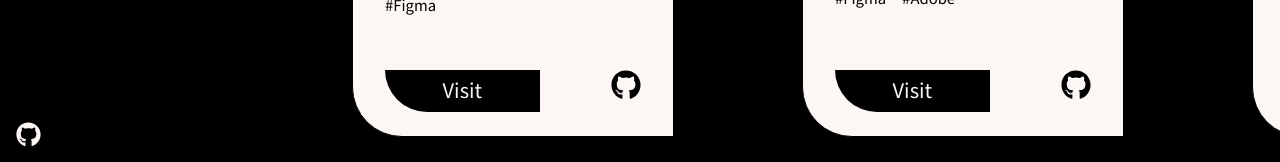
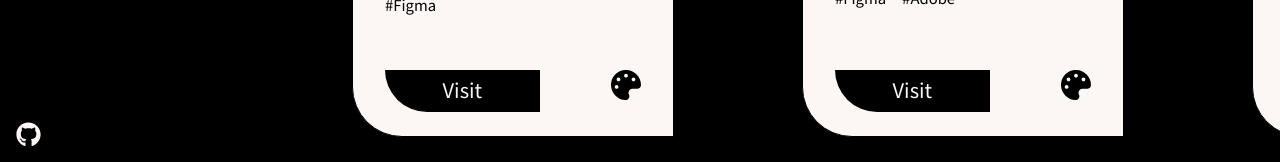
Before and after one commit to Ks103/khushi.tech, a React (Create React App) app: page /design in a window 1280 px wide. Shown: the part 425-587 px from the top of the page. Built offline with nearby package versions, Linux system fonts and the light colour scheme.

Commit message:
icon updated

```diff
--- a/src/components/AllSvgs.js
+++ b/src/components/AllSvgs.js
@@ -165,6 +165,25 @@ export const Design = (props) => {
   )
 
 }
+export const Behance = (props) => {
+  return (
+    <svg
+      aria-hidden="true"
+      data-prefix="fas"
+      data-icon="palette"
+      className="prefix__svg-inline--fa prefix__fa-palette prefix__fa-w-16"
+      xmlns="http://www.w3.org/2000/svg"
+      viewBox="0 0 512 512"
+      {...props}
+    >
+      <path
+        fill={props.fill}
+        d="M204.3 5C104.9 24.4 24.8 104.3 5.2 203.4c-37 187 131.7 326.4 258.8 306.7 41.2-6.4 61.4-54.6 42.5-91.7-23.1-45.4 9.9-98.4 60.9-98.4h79.7c35.8 0 64.8-29.6 64.9-65.3C511.5 97.1 368.1-26.9 204.3 5zM96 320c-17.7 0-32-14.3-32-32s14.3-32 32-32 32 14.3 32 32-14.3 32-32 32zm32-128c-17.7 0-32-14.3-32-32s14.3-32 32-32 32 14.3 32 32-14.3 32-32 32zm128-64c-17.7 0-32-14.3-32-32s14.3-32 32-32 32 14.3 32 32-14.3 32-32 32zm128 64c-17.7 0-32-14.3-32-32s14.3-32 32-32 32 14.3 32 32-14.3 32-32 32z"
+      />
+    </svg>
+  )
+
+}
 
 export const Develope = (props) => {
   return (
--- a/src/data/DesignData.js
+++ b/src/data/DesignData.js
@@ -6,6 +6,7 @@ export const Design = [
        name:"Landing Page Design",
        description:"Landing page design of all topics: AI,Cloth,Blockchain,Saas Website",
        tags:["Figma"],
+       iconType: "behance",
 
        demo:"https://www.behance.net/gallery/209144509/Landing-Pages",
 
@@ -15,6 +16,7 @@ export const Design = [
        name:"Anthill Brandguide",
        description:"Brandguide lines of Anthill with color pallet, logo, website design",
        tags:["Figma","Adobe"],
+       iconType: "behance",
 
        demo:"https://www.behance.net/gallery/209145745/Anthill-Brandguide",
 
@@ -24,6 +26,7 @@ export const Design = [
        name:"RIDIVTECH Work",
        description:"Last internship work of ridiv tech, includes AILA,Litebite and Docpharma",
        tags:["Figma","Jira"],
+       iconType: "behance",
 
 
        demo:"https://www.behance.net/gallery/209146263/RidivTech"
@@ -34,6 +37,7 @@ export const Design = [
        description:"This is the freelance project of DOMS AU to make animated placement brochure for their college",
        tags:["Figma","Invision","Adobe"],
 
+       iconType: "behance",
        demo:"https://www.behance.net/gallery/209147507/DOMS-AU-Design",
 
 
@@ -43,7 +47,7 @@ export const Design = [
        name:"Swaami Yo",
        description:"Website design of Swaami Yo with the product page",
        tags:["figma"],
-
+       iconType: "behance",
        demo:"https://www.behance.net/gallery/209146561/Swaami-Yo-website-design",
     //    github:"https://github.com/Ks103/githubfinder"
    },
@@ -52,7 +56,7 @@ export const Design = [
        name:"GBJ BUZZ",
        description:"Social Media Posters for GBJ BUZZ with graphics",
        tags:["Graphic","Figma"],
-
+       iconType: "behance",
        demo:"https://www.behance.net/gallery/209146749/GBJ-BUZZ-post-design",
 
 
@@ -61,7 +65,7 @@ export const Design = [
        name:"CodeApto Product Design",
        description:"Last internship work of CodeApto with the whole responsiveness",
        tags:["figma"],
-
+       iconType: "behance",
        demo:"https://www.behance.net/gallery/209147235/CodeApto-Design",
 
 
@@ -71,7 +75,7 @@ export const Design = [
        name:"Flexit",
        description:"It is a freelance project , includes branding,responseness,animation",
        tags:["figma","Invision","Graphics"],
-
+       iconType: "behance",
        demo:"https://www.behance.net/gallery/209147743/Website-Design",
 
 
--- a/src/data/WorkData.js
+++ b/src/data/WorkData.js
@@ -6,7 +6,7 @@ export const Work = [
         name:"Portfolio",
         description:"This is my design portfolio on figma , you can see my work by visiting the site",
         tags:["Figma"],
-
+        iconType: "github",
         demo:"https://lnkd.in/gS9DU6aq",
 
     },
@@ -15,7 +15,7 @@ export const Work = [
         name:"Communicore",
         description:"A Website made for electronics students in which all resources are present related to higher studies, top courses on youtube and internship opportunities.",
         tags:["html","css","styledComponents"],
-
+        iconType: "github",
         demo:"https://communicore.netlify.app/",
         github:"https://github.com/Ks103/CommuniCore"
     },
@@ -25,7 +25,7 @@ export const Work = [
         description:"A Website which generates 3D images from prompt just like mid-journey.",
         tags:["html","css","MERN"],
 
-
+        iconType: "github",
         github:"https://github.com/Ks103/DALLE-2.0"
     },
     {
@@ -33,7 +33,7 @@ export const Work = [
         name:"Incubein",
         description:"This is the government website made for Incubein foundation company.",
         tags:["react","html","css","js","styledcomponents"],
-
+        iconType: "github",
         demo:"https://incubein.in/",
         // github:"https://github.com/codebucks27/react-job-listing-website"
 
@@ -43,7 +43,7 @@ export const Work = [
         name:"Github-finder",
         description:"In this you can find any username of github with all information of their repos, commits.",
         tags:["react","api"],
-
+        iconType: "github",
         demo:"https://prismatic-lollipop-1a9351.netlify.app/",
         github:"https://github.com/Ks103/githubfinder"
     },
@@ -52,7 +52,7 @@ export const Work = [
         name:"Flipit",
         description:"#Flip card memory game.This game is made from basic html,css and javascript,also is responsive. You can play this game in your mobile.Go through the game book before starting....Have fun!!!",
         tags:["js","html","css"],
-
+        iconType: "github",
         demo:"https://ks103.github.io/Flipit/",
         github:"https://github.com/Ks103/Flipit"
 
@@ -61,7 +61,7 @@ export const Work = [
         name:"Accstore",
         description:"basic GUI that stores your emails, password and account information.",
         tags:["js","framer-motion"],
-
+        iconType: "github",
         demo:"https://gitpod.io/#https://github.com/Ks103/Accstore",
         github:"https://github.com/Ks103/Accstore"
 
@@ -71,7 +71,7 @@ export const Work = [
         name:"VoiceChatbot",
         description:"In this you will get a voice response from a bot.Click the bottom red symbol to talk Robo, and say hi.",
         tags:["python","js","html"],
-
+        iconType: "github",
         demo:"https://ks103.github.io/voice-chatbot/",
         github:"https://github.com/Ks103/voice-chatbot"
 
--- a/src/subComponents/Card.js
+++ b/src/subComponents/Card.js
@@ -2,7 +2,7 @@ import { motion } from 'framer-motion';
 import React from 'react'
 import { NavLink } from 'react-router-dom';
 import styled from 'styled-components';
-import { Github } from '../components/AllSvgs';
+import { Behance, Github } from '../components/AllSvgs';
 
 
 
@@ -97,7 +97,7 @@ const Item = {
 
 const Card = (props) => {
 
-    const {id, name, description, tags, demo, github} = props.data;
+    const {id, name, description, tags, demo, github, iconType} = props.data;
 
     return (
         <Box key={id} variants={Item}>
@@ -117,7 +117,11 @@ const Card = (props) => {
                     Visit
                 </Link>
                 <Git  href={github}  target="_blank">
-                    <Github width={30} height={30} />
+                    {iconType === 'behance' ? (
+                        <Behance width={30} height={30} />
+                    ) : (
+                        <Github width={30} height={30} />
+                    )}
                 </Git>
             </Footer>
         </Box>
```
